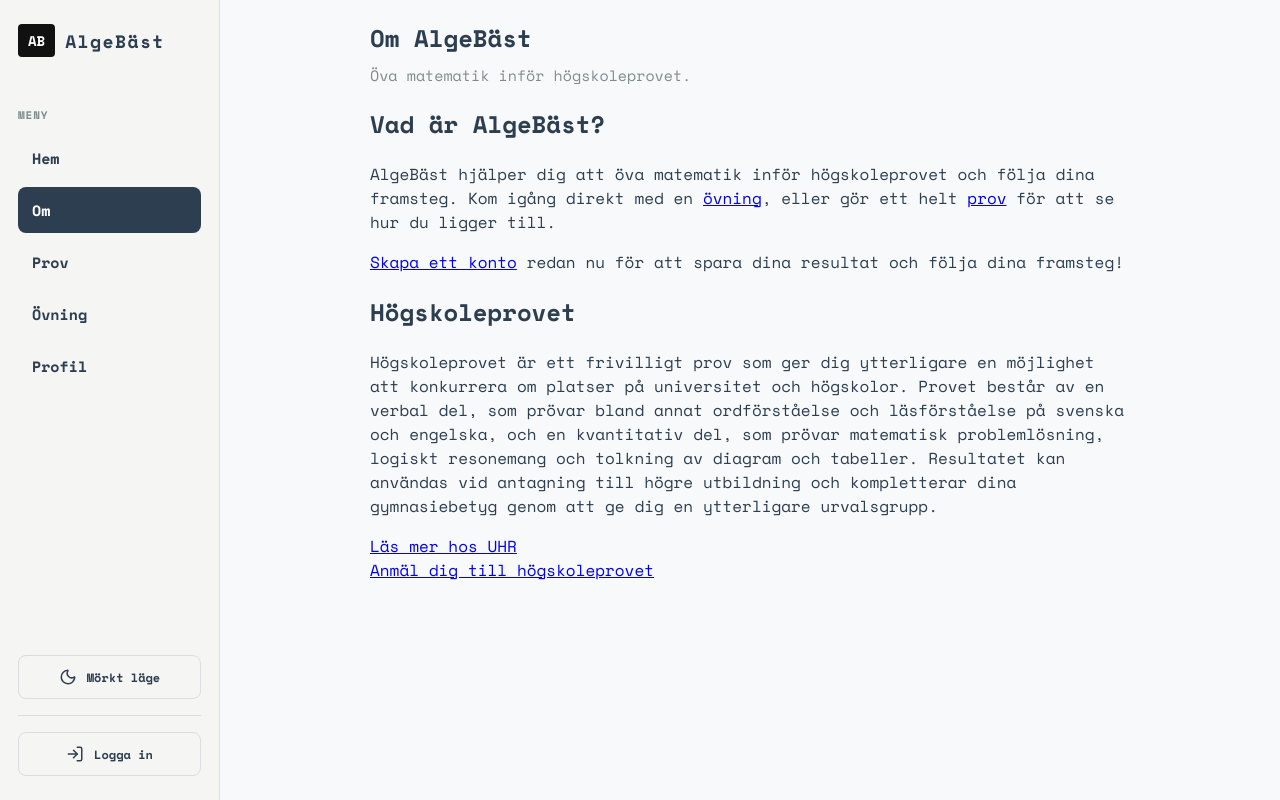
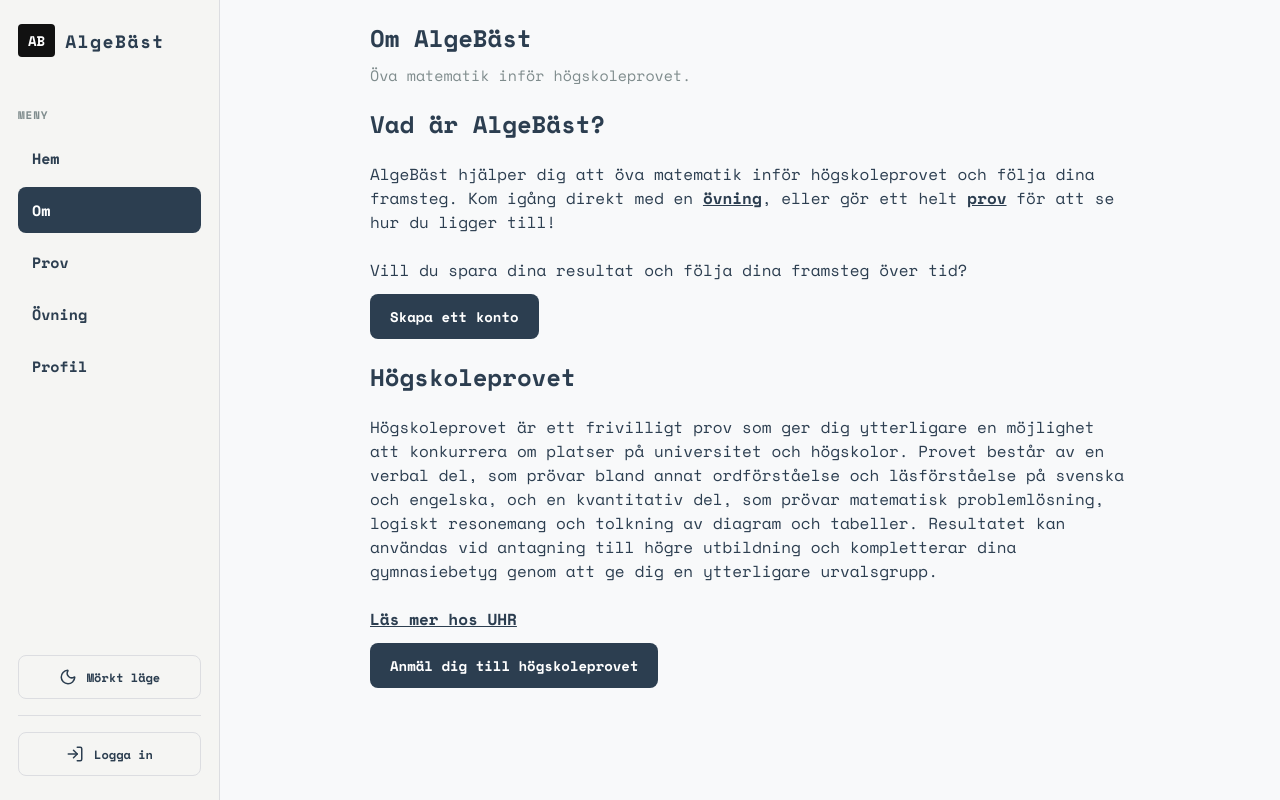
Before and after one commit to ithsjava25/algebast, a Vue app in the folder frontend/: page /about in a window 1280 px wide. Built offline with nearby package versions, Linux system fonts and the light colour scheme; no server answers.

Commit message:
update AboutView with link buttons and global text link styling

```diff
--- a/frontend/src/assets/styles/main.css
+++ b/frontend/src/assets/styles/main.css
@@ -122,9 +122,24 @@ html.dark {
 body {
   margin: 0;
   min-height: 100vh;
-  font-family: 'Space Mono', monospace, sans-serif;
+  font-family: "Space Mono", monospace, sans-serif;
   color: var(--text-primary);
   background-color: var(--bg-primary);
+}
+
+a:link,
+a:visited {
+  color: var(--text-primary);
+  font-weight: bold;
+}
+
+a:hover {
+  color: var(--text-secondary);
+}
+
+a:focus-visible {
+  outline: 2px solid var(--text-primary);
+  outline-offset: 3px;
 }
 
 /* Gemensam kortdesign för Dashboard, Prov och Övningar */
@@ -153,7 +168,9 @@ h1 {
   color: var(--text-primary);
 }
 
-.subtitle, .state-msg, .sidebar-sub {
+.subtitle,
+.state-msg,
+.sidebar-sub {
   color: var(--text-secondary);
   font-size: 15px;
   margin: 0 0 20px 0;
@@ -196,7 +213,7 @@ h1 {
   color: var(--text-primary);
   border: 1px solid var(--border-color);
   border-radius: 8px;
-  font-family: 'Space Mono', monospace;
+  font-family: "Space Mono", monospace;
   font-weight: 700;
   font-size: 14px;
   cursor: pointer;
--- a/frontend/src/views/AboutView.vue
+++ b/frontend/src/views/AboutView.vue
@@ -11,13 +11,16 @@
         AlgeBäst hjälper dig att öva matematik inför högskoleprovet och följa
         dina framsteg. Kom igång direkt med en
         <RouterLink to="/exercises">övning</RouterLink>, eller gör ett helt
-        <RouterLink to="/exams">prov</RouterLink> för att se hur du ligger till.
+        <RouterLink to="/exams">prov</RouterLink> för att se hur du ligger till!
       </p>
 
-      <p>
-        <RouterLink to="/auth">Skapa ett konto</RouterLink> redan nu för att
-        spara dina resultat och följa dina framsteg!
-      </p>
+      <div class="link-section">
+        <p>Vill du spara dina resultat och följa dina framsteg över tid?</p>
+
+        <RouterLink to="/auth?mode=register" class="link-button">
+          Skapa ett konto
+        </RouterLink>
+      </div>
     </section>
 
     <section class="about-section">
@@ -33,7 +36,7 @@
         ytterligare urvalsgrupp.
       </p>
 
-      <div>
+      <div class="link-section">
         <a
           href="https://www.uhr.se/studier-och-antagning/Hogskoleprovet/"
           target="_blank"
@@ -41,13 +44,11 @@
         >
           Läs mer hos UHR
         </a>
-      </div>
-
-      <div>
         <a
           href="https://www.hogskoleprov.nu"
           target="_blank"
           rel="noopener noreferrer"
+          class="link-button"
         >
           Anmäl dig till högskoleprovet
         </a>
@@ -63,4 +64,40 @@
   margin: 0 auto;
   padding: 20px;
 }
+
+.link-section {
+  display: flex;
+  flex-direction: column;
+  align-items: flex-start;
+  gap: 12px;
+  margin-top: 24px;
+}
+
+.link-section p {
+  margin: 0;
+}
+
+.link-button {
+  display: inline-flex;
+  justify-content: center;
+  align-items: center;
+  padding: 12px 20px;
+  border-radius: 8px;
+  background: var(--button-primary-bg);
+  color: var(--button-primary-text);
+  font-family: "Space Mono", monospace;
+  font-size: 14px;
+  font-weight: 600;
+  text-decoration: none;
+  transition: opacity 0.15s ease;
+}
+
+.link-button:hover {
+  opacity: 0.85;
+}
+
+.link-button:focus-visible {
+  outline: 2px solid var(--text-primary);
+  outline-offset: 3px;
+}
 </style>
```
